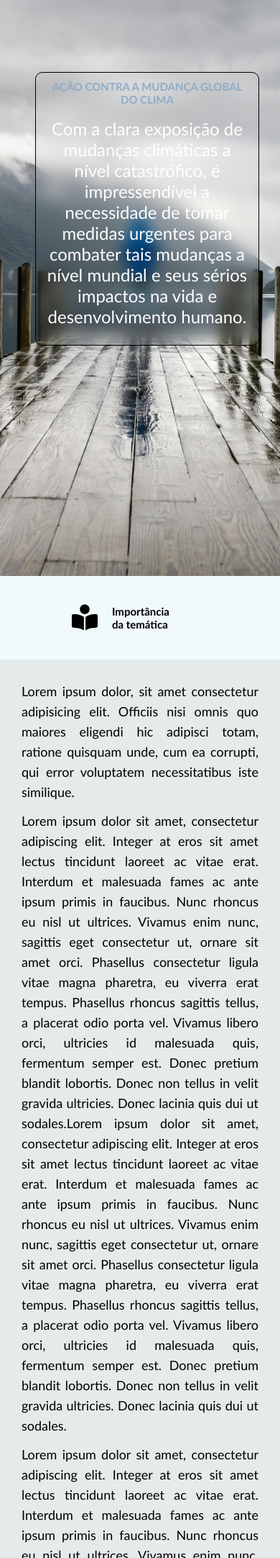
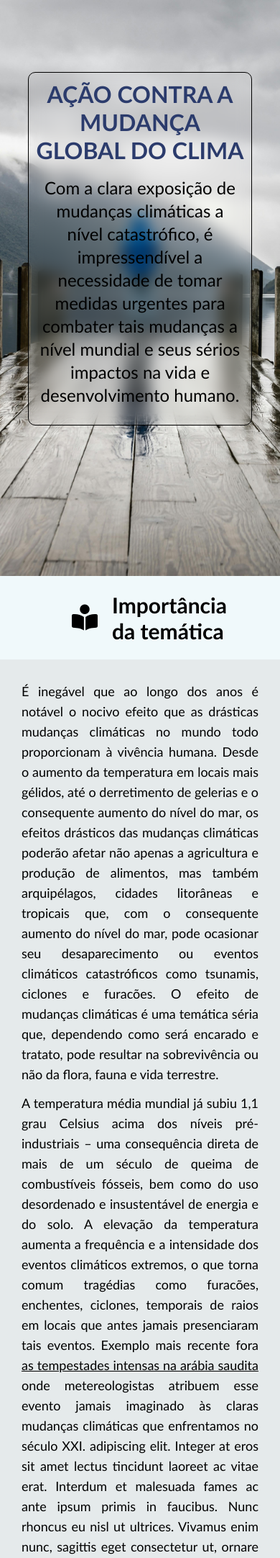
Before and after one commit to NicolasAbner/Portal-do-Clima---WEB, a PHP site: page / in a window 390 px wide. Shown: the part 76-2240 px from the top of the page at 72% size. Run offline with PHP 8.4, Linux system fonts and the light colour scheme; some libraries are stand-ins or nearby versions.

Commit message:
Conteúdo home + Ajustes responsividades Home + Efeito Scroll Hide ScrollBar

```diff
--- a/CSS/stylesheet.css
+++ b/CSS/stylesheet.css
@@ -2,10 +2,16 @@
   margin: 0;
   padding: 0;
   box-sizing: border-box;
+  scroll-behavior: smooth;
 }
 
 :root {
   font-size: 62.5%;
+}
+
+/* Removido Scrollbar Chrome, Safari, Opera */
+body::-webkit-scrollbar{
+  display: none;
 }
 
 body {
@@ -13,6 +19,7 @@ body {
   background-color: #f0f9fb;
   margin: 0px;
   font-family: "Gill Sans", "Gill Sans MT", Calibri, "Trebuchet MS", sans-serif;
+  overflow-y: scroll;
 }
 
 header {
@@ -65,7 +72,7 @@ header .button-menu:active {
   background: rgba(0, 0, 0, 0.7);
   overflow: hidden;
   transition: 400ms;
-
+  z-index: 1000;
   opacity: 0;
   visibility: hidden;
 }
@@ -84,7 +91,7 @@ header .button-menu:active {
   background-color: #cce7ff;
   padding: 2rem 2.4rem;
   overflow: hidden;
-  z-index: 10;
+  z-index: 1001;
 
   display: flex;
   flex-direction: column;
@@ -200,7 +207,7 @@ header .button-menu:active {
   flex-direction: column;
   backdrop-filter: blur(10px);
   /*   width: 450px; Melhor não usar valor fixo pra não quebrar a responsividade*/
-  width: 80%;
+  width: 50%;
   height: fit-content;
   align-items: center;
   padding: 10px;
@@ -241,11 +248,13 @@ header .button-menu:active {
   color: #ffff;
   font-size: x-large;
   margin: 5px 5px 15px 5px;
+  line-height: 3.2rem;
 }
 
 .initial-card-home h2 {
   color: #8facc6;
   text-align: center;
+  font-size: 3.2rem;
 }
 
 /* Definição Containers de Seções nas páginas */
@@ -266,6 +275,7 @@ header .button-menu:active {
   width: 50%;
   margin: 10px 0px 10px 70px;
   padding: 10px;
+  font-size: 20px;
 }
 
 .titulo-secao i {
@@ -394,11 +404,18 @@ header .button-menu:active {
 
 .panel {
   width: 87%;
-  padding: 0 18px;
+  display: flex;
+  justify-content: center;
+  text-align: center;
   background-color: white;
   max-height: 0;
   overflow: hidden;
   transition: max-height 0.2s ease-out;
+}
+
+.panel p{
+  width: 90%;
+  margin: 10px 10px 10px 10px;
 }
 
 /* CARD NOTÍCÍAS + ANIMAÇÃO */
@@ -624,6 +641,19 @@ header .button-menu:active {
     border: 0;
   }
 
+  .initial-card-home{
+    width: 80%;
+    margin: 0;
+  }
+
+.initial-card-home h2{
+  color: #2b3b6c;
+}
+
+  .initial-card-home p{
+    color: black;
+  }
+
   .container-conteudo {
     width: 100%;
   }
@@ -640,6 +670,7 @@ header .button-menu:active {
   .card-image {
     max-width: 40%;
   }
+
 }
 
 @media (max-width: 600px) {
--- a/index.html
+++ b/index.html
@@ -81,23 +81,29 @@
       <div class="container-corpo">
         <div class="container-conteudo">
           <p>
-            Lorem ipsum dolor, sit amet consectetur adipisicing elit. Officiis
-            nisi omnis quo maiores eligendi hic adipisci totam, ratione quisquam
-            unde, cum ea corrupti, qui error voluptatem necessitatibus iste
-            similique.
+            É inegável que ao longo dos anos é notável o nocivo efeito que as
+            drásticas mudanças climáticas no mundo todo proporcionam à vivência humana.
+            Desde o aumento da temperatura em locais mais gélidos, até o derretimento
+            de gelerias e o consequente aumento do nível do mar, os efeitos drásticos
+            das mudanças climáticas poderão afetar não apenas a agricultura e produção de
+            alimentos, mas também arquipélagos, cidades litorâneas e tropicais que, com o
+            consequente aumento do nível do mar, pode ocasionar seu desaparecimento ou eventos
+            climáticos catastróficos como tsunamis, ciclones e furacões. O efeito de mudanças climáticas
+            é uma temática séria que, dependendo como será encarado e tratato, pode resultar na sobrevivência
+            ou não da flora, fauna e vida terrestre.
           </p>
 
           <p>
-            Lorem ipsum dolor sit amet, consectetur adipiscing elit. Integer at
-            eros sit amet lectus tincidunt laoreet ac vitae erat. Interdum et
-            malesuada fames ac ante ipsum primis in faucibus. Nunc rhoncus eu
-            nisl ut ultrices. Vivamus enim nunc, sagittis eget consectetur ut,
-            ornare sit amet orci. Phasellus consectetur ligula vitae magna
-            pharetra, eu viverra erat tempus. Phasellus rhoncus sagittis tellus,
-            a placerat odio porta vel. Vivamus libero orci, ultricies id
-            malesuada quis, fermentum semper est. Donec pretium blandit
-            lobortis. Donec non tellus in velit gravida ultricies. Donec lacinia
-            quis dui ut sodales.Lorem ipsum dolor sit amet, consectetur
+            A temperatura média mundial já subiu 1,1 grau Celsius acima dos níveis
+            pré-industriais – uma consequência direta de mais de um século de queima
+            de combustíveis fósseis, bem como do uso desordenado e insustentável de energia
+            e do solo. A elevação da temperatura aumenta a frequência e a intensidade dos
+            eventos climáticos extremos, o que torna comum tragédias como furacões, enchentes,
+            ciclones, temporais de raios em locais que antes jamais presenciaram tais eventos.
+            Exemplo mais recente fora
+            <a href="https://noticias.r7.com/record-news/video/chuva-do-deserto-arabia-saudita-sofre-com-as-tempestades-que-atingiram-dubai-01052024/#:~:text=Tempestades%20intensas%20atingiram%20a%20Ar%C3%A1bia,esse%20fen%C3%B4meno%20%C3%A0s%20mudan%C3%A7as%20clim%C3%A1ticas." target="_blank">as tempestades intensas na arábia saudita</a>
+            onde metereologistas atribuem esse evento jamais imaginado às claras mudanças climáticas
+            que enfrentamos no século XXI.
             adipiscing elit. Integer at eros sit amet lectus tincidunt laoreet
             ac vitae erat. Interdum et malesuada fames ac ante ipsum primis in
             faucibus. Nunc rhoncus eu nisl ut ultrices. Vivamus enim nunc,
@@ -333,6 +339,25 @@
               <h6>Iberdrola</h6>
             </div>
           </div>
+          <div
+          class="card-image"
+          onclick="window.open('https://semil.sp.gov.br/educacaoambiental/2023/04/o-que-podemos-fazer-para-contribuir-no-combate-as-mudancas-climaticas/#:~:text=Desligue%20aparelhos%20e%20l%C3%A2mpadas%20que,deixar%20o%20carro%20em%20casa.')"
+          >
+            <div class="card-header">
+              <img src="./IMG/Home/noticias_index/Acoes.png" alt="sustentabilidade" />
+            </div>
+            <div class="card-body">
+              <span class="tag tag-pink">AÇÕES</span>
+              <h4>O que podemos fazer para evitar mudanças climáticas drásticas?</h4>
+              <p>
+                Todos podemos contribuir de forma positiva para que
+                os efeitos da mudança climática seja diminuido, contribuindo
+                assim para que avancemos a um futuro sustentável!
+              </p>
+              <hr />
+              <h6>Portal Educação Ambiental</h6>
+            </div>
+          </div>
         </div>
       </div>
     </section>
@@ -342,5 +367,6 @@
       </p>
     </footer>
     <script src="./JS/javascript.js" type="text/javascript"></script>
+
   </body>
 </html>
```
Also changed, not shown: IMG/Home/noticias_index/Acoes.png (added), JS/javascript.js (line endings or trailing spaces). Lines whose indentation alone changed are shown as unchanged.
